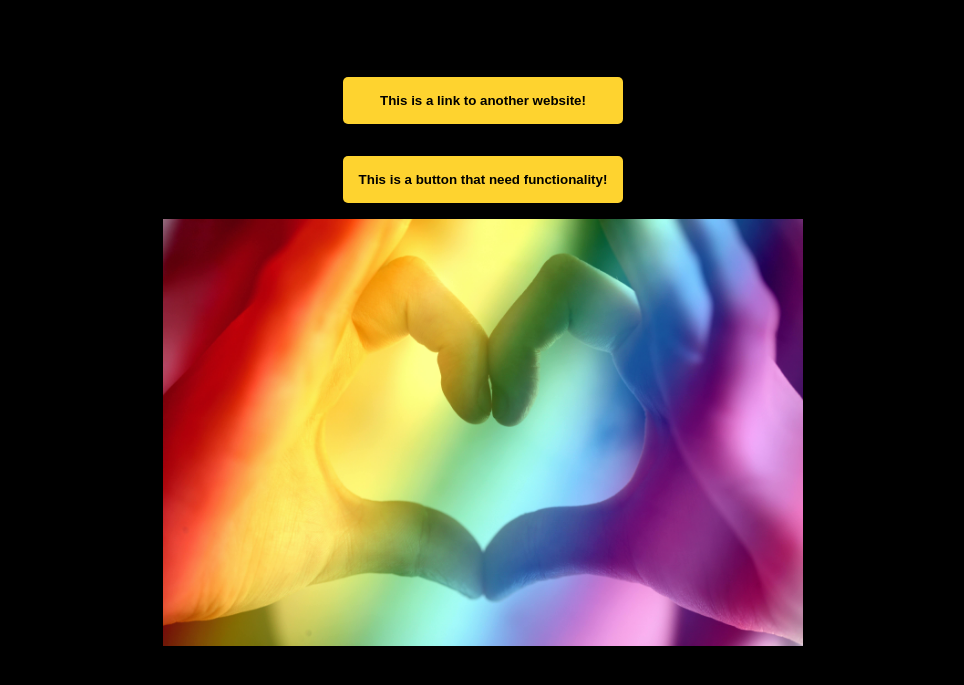
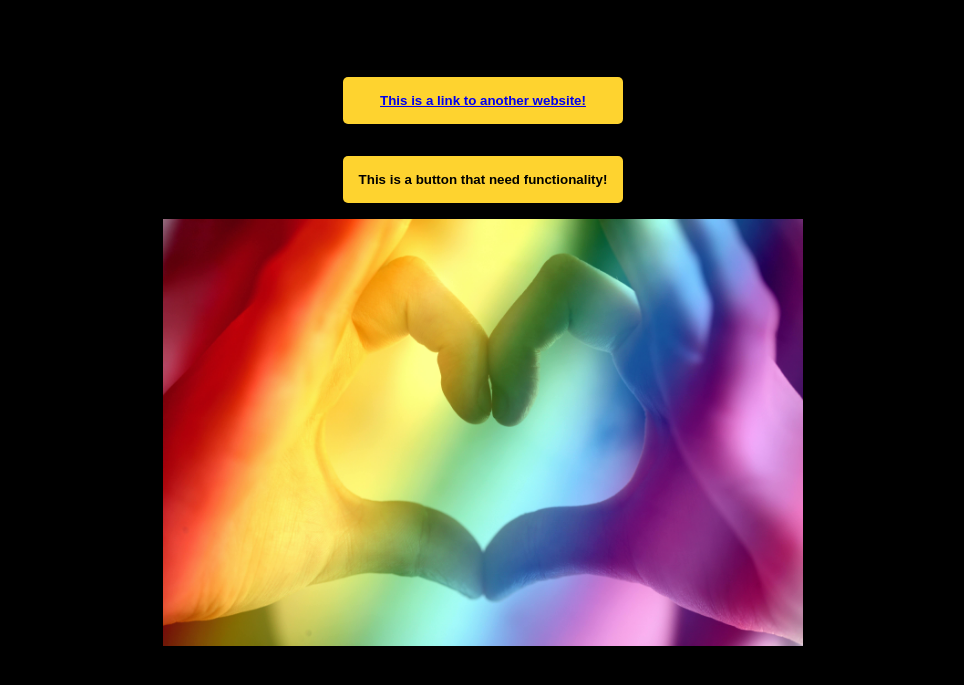
Before and after one commit to OGKodingKat/logo-button-page, a plain HTML site: page index.html in a window 1280 px wide. Shown: the part 57-742 px from the top of the page, without its empty margins (157-1121 px from the left). Drawn offline with Linux system fonts and the light colour scheme.

Commit message:
Update index.html

```diff
--- a/index.html
+++ b/index.html
@@ -22,7 +22,7 @@
       </button>
     </header>
     <div class="btn-wrapper">
-      <button class="btn">This is a link to another website!</button>
+      <button class="btn"><a href="#">This is a link to another website!</a></button>
       <button class="btn">This is a button that need functionality!</button>
     </div>
     <img src="img/pexels-mccutcheon-3802075.jpg">
```
